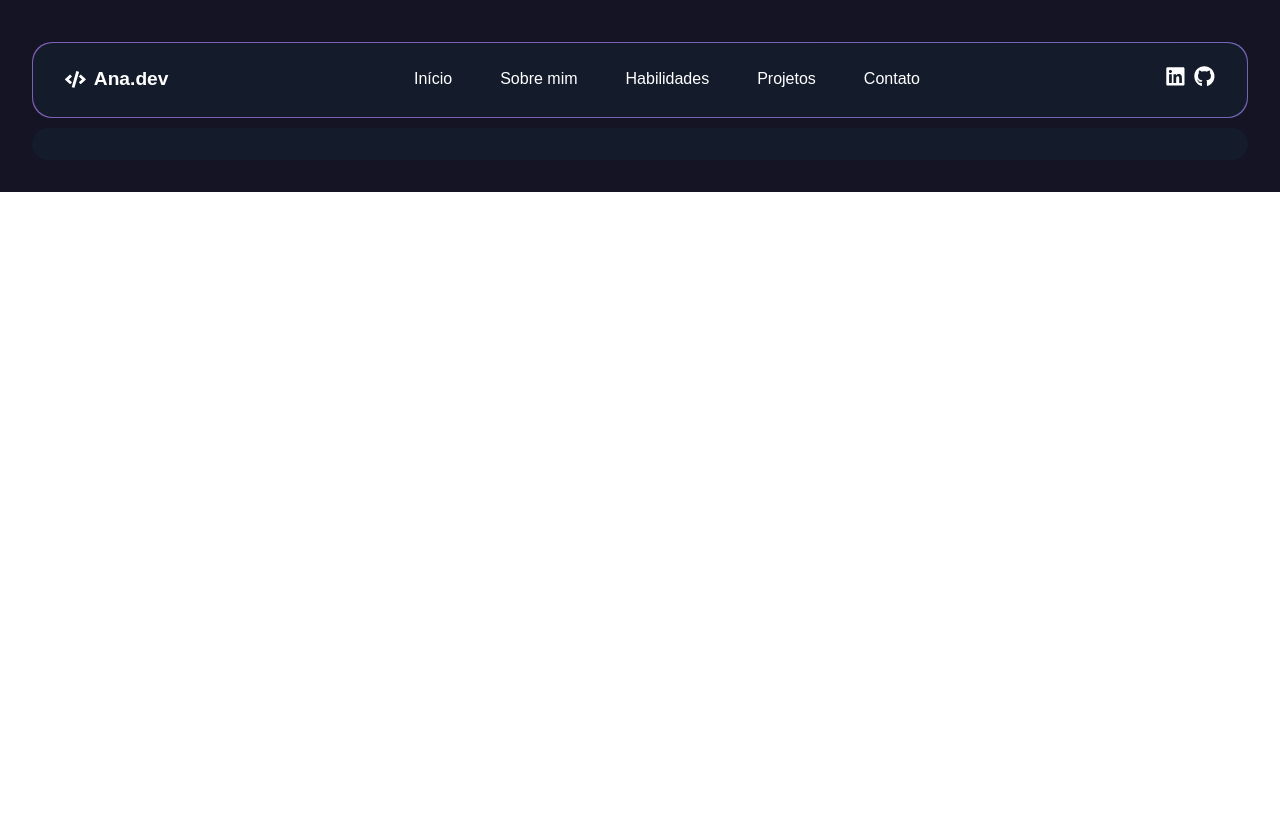
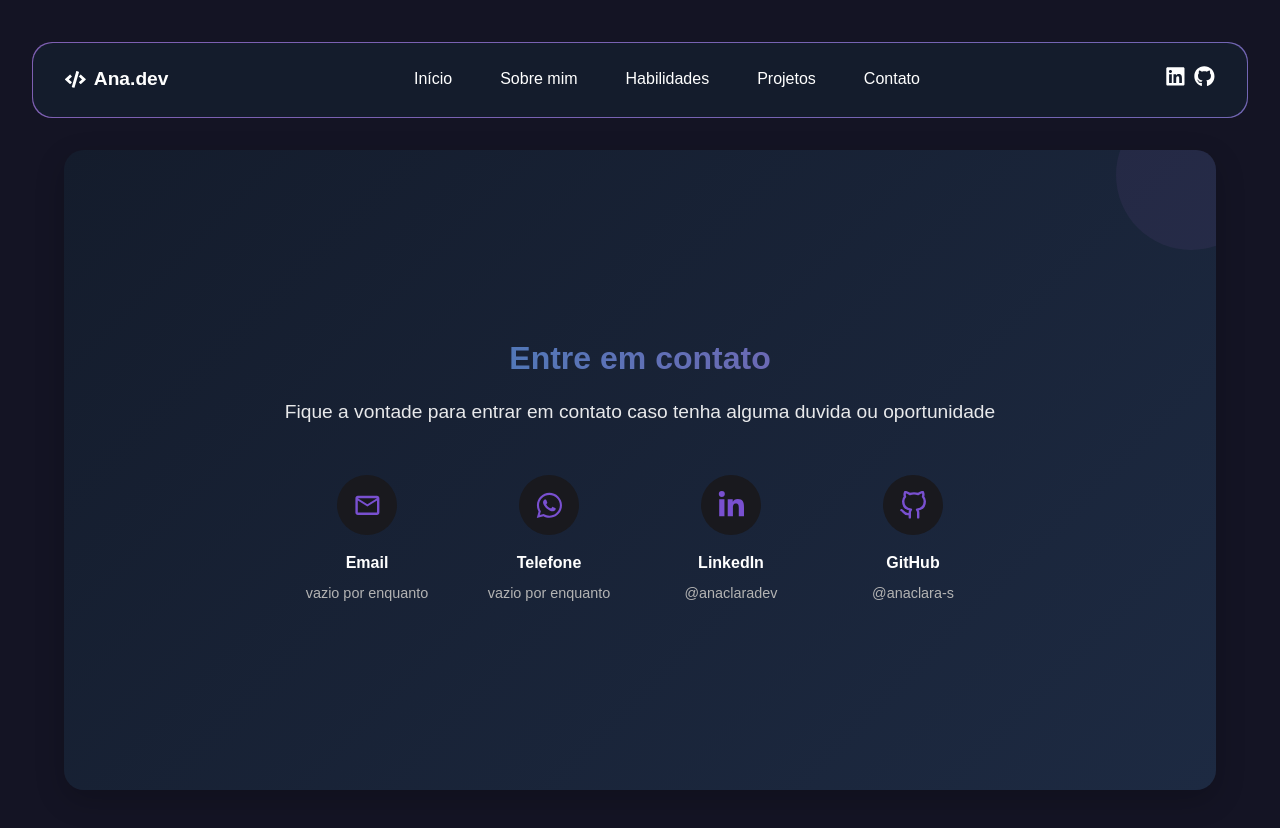
Before and after one commit to anaclara-s/portifolio, a React (Vite) app: page /contato in a window 1280 px wide. Shown: the top 828 px of the page. Before the commit the page ends 800 px from the top, so only its background shows below. Built offline with nearby package versions, Linux system fonts and the light colour scheme.

Commit message:
adcionado a pagina Contacts e correção de erros

```diff
--- a/src/components/Header.css
+++ b/src/components/Header.css
@@ -36,7 +36,7 @@
     font-weight: bold;
 }
 
-.icon {
+.icon-header {
     color: white;
     font-size: 1.3rem;
     transition: transform 0.2s;
--- a/src/components/Header.jsx
+++ b/src/components/Header.jsx
@@ -8,7 +8,7 @@ const Header = () => {
         <div className='header-wrapped'>
             <header className="header">
                 <div className="left-section">
-                    <FaCode className="icon" />
+                    <FaCode className="icon-header" />
                     <span className="brand">Ana.dev</span>
                 </div>
 
@@ -22,10 +22,10 @@ const Header = () => {
 
                 <div className="right-section">
                     <a href="https://www.linkedin.com/in/anaclaradev/" target="_blank" rel="noopener nereferrer">
-                        <FaLinkedin className="icon" />
+                        <FaLinkedin className="icon-header" />
                     </a>
                     <a href="https://github.com/anaclara-s" target="_blank" rel="noopener noreferrer">
-                        <FaGithub className="icon" />
+                        <FaGithub className="icon-header" />
                     </a>
                 </div>
             </header>
--- a/src/pages/contacts/Contacts.css
+++ b/src/pages/contacts/Contacts.css
@@ -1,8 +1,107 @@
-.body {
-    background-color:  #141c2c;
-    padding: 1rem 0;
+/* Contact.css */
+.contact-container {
+    display: flex;
+    justify-content: center;
+    align-items: center;
+    min-height: 80vh;
+    padding: 2rem;
+    color: white;
+    background: linear-gradient(135deg, #141c2c 0%, #1d2a42 100%);
     border-radius: 20px;
+    box-shadow: 0 10px 30px rgba(0, 0, 0, 0.2);
+    position: relative;
+    overflow: hidden;
+    margin: 2rem;
+}
+
+.contact-container::after {
+    content: '';
+    position: absolute;
+    top: -50px;
+    right: -50px;
+    width: 150px;
+    height: 150px;
+    background: rgba(133, 91, 177, 0.1);
+    border-radius: 50%;
+}
+
+.contact-content {
+    text-align: center;
+    max-width: 800px;
+    width: 100%;
+}
+
+.title {
+    background: linear-gradient(to right, #3886bb, #855bb1);
+    -webkit-background-clip: text;
+    background-clip: text;
+    -webkit-text-fill-color: transparent;
+    font-size: 2.5rem;
+    font-weight: bold;
+    margin-bottom: 1rem;
+}
+
+.subtitle {
+    color: white;
+    font-size: 1.2rem;
+    margin-bottom: 3rem;
+    opacity: 0.9;
+}
+
+.contact-icons {
+    display: flex;
+    justify-content: center;
+    flex-wrap: wrap;
+    gap: 2rem;
+}
+
+.icon-item {
+    display: flex;
+    flex-direction: column;
     align-items: center;
-    position: relative;
+    width: 150px;
+}
 
+.icon-circle {
+    display: flex;
+    justify-content: center;
+    align-items: center;
+    width: 60px;
+    height: 60px;
+    background-color: #19191e;
+    border-radius: 50%;
+    margin-bottom: 1rem;
+    transition: transform 0.3s ease;
 }
+
+.icon-circle:hover {
+    transform: scale(1.1);
+}
+
+.icon {
+    color: #7950d0;
+    font-size: 1.8rem;
+}
+
+.icon-label {
+    font-weight: 600;
+    margin-bottom: 0.5rem;
+    color: #ffffff;
+}
+
+.icon-contact {
+    color: #b3b3b3;
+    font-size: 0.9rem;
+}
+
+/* Responsividade */
+@media (max-width: 768px) {
+    .contact-icons {
+        flex-direction: column;
+        align-items: center;
+    }
+
+    .icon-item {
+        margin-bottom: 1.5rem;
+    }
+}
--- a/src/pages/contacts/Contacts.jsx
+++ b/src/pages/contacts/Contacts.jsx
@@ -1,8 +1,51 @@
 import './Contacts.css';
+
+import { FaLinkedinIn, FaWhatsapp } from 'react-icons/fa';
+import { FiGithub } from "react-icons/fi";
+import { MdOutlineEmail } from "react-icons/md";
+
 
 const Contact = () => {
     return (
-        <div className='body'>
+        <div className='contact-container'>
+            <div className="contact-content">
+                <h2 className='title'>Entre em contato</h2>
+                <p className='subtitle'>Fique a vontade para entrar em contato caso tenha alguma duvida ou oportunidade</p>
+
+                <div className="contact-icons">
+                    <div className="icon-item">
+                        <a href="mailto:vazio por enquanto" className="icon-circle">
+                            <MdOutlineEmail className="icon" />
+                        </a>
+                        <p className="icon-label">Email</p>
+                        <p className="icon-contact">vazio por enquanto</p>
+                    </div>
+
+                    <div className="icon-item">
+                        <div className="icon-circle">
+                            <FaWhatsapp className="icon" />
+                        </div>
+                        <p className="icon-label">Telefone</p>
+                        <p className="icon-contact">vazio por enquanto</p>
+                    </div>
+
+                    <div className="icon-item">
+                        <a href="https://www.linkedin.com/in/anaclaradev/" target="_blank" rel="noopener noreferrer" className="icon-circle">
+                            <FaLinkedinIn className="icon" />
+                        </a>
+                        <p className="icon-label">LinkedIn</p>
+                        <p className="icon-contact">@anaclaradev</p>
+                    </div>
+
+                    <div className="icon-item">
+                        <a href="https://github.com/anaclara-s" target="_blank" rel="noopener noreferrer" className="icon-circle">
+                            <FiGithub className="icon" />
+                        </a>
+                        <p className="icon-label">GitHub</p>
+                        <p className="icon-contact">@anaclara-s</p>
+                    </div>
+                </div>
+            </div>
         </div>
     );
 };
```
